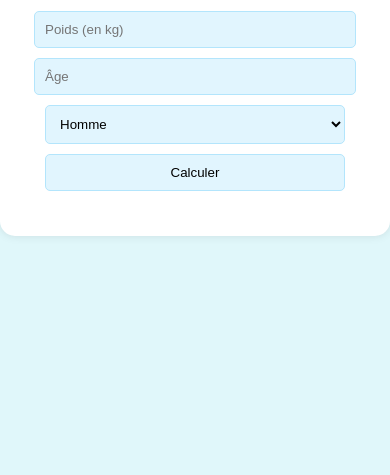
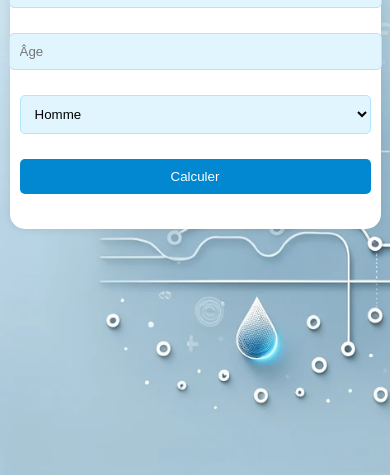
Before and after one commit to Amine-W/H2Optimal, a plain HTML site: page index.html in a window 390 px wide. Shown: the part 369-844 px from the top of the page. Drawn offline with Linux system fonts and the light colour scheme.

Commit message:
Site plus ésthétique et fluide

```diff
--- a/index.html
+++ b/index.html
@@ -1,12 +1,12 @@
 <!DOCTYPE html>
 <html>
 <head>
-    <title>Calculateur Hydrique</title>
+    <title>H2Optimal</title>
     <link rel="stylesheet" type="text/css" href="style.css">
 </head>
 <body>
     <div class="container">
-        <h1>Calculateur d'Hydratation</h1>
+        <h1>H2Optimal</h1>
         <form id="hydrationForm">
             <div class="form-group">
                 <input type="number" id="weight" placeholder="Poids (en kg)" required>
--- a/script.js
+++ b/script.js
@@ -6,7 +6,7 @@ document.getElementById('hydrationForm').addEventListener('submit', function(eve
     const gender = document.getElementById('gender').value;
 
     const waterIntake = calculateHydration(weight, age, gender);
-    document.getElementById('result').innerText = `Votre apport hydrique quotidien recommandé est de ${waterIntake} litres.`;
+    updateUI(waterIntake);
 });
 
 function calculateHydration(weight, age, gender) {
@@ -15,3 +15,9 @@ function calculateHydration(weight, age, gender) {
     if (gender === 'female') base *= 0.9;
     return base.toFixed(2);
 }
+
+function updateUI(waterIntake) {
+    const resultDiv = document.getElementById('result');
+    resultDiv.innerText = `Votre apport hydrique quotidien recommandé est de ${waterIntake} litres.`;
+    resultDiv.style.opacity = 1; // Fade in the result
+}
--- a/style.css
+++ b/style.css
@@ -5,7 +5,10 @@ body {
     align-items: center;
     height: 100vh;
     margin: 0;
-    background-color: #e0f7fa; /* Couleur de fond légèrement bleue */
+    background-image: url('./images/DALL·E\ 2023-11-16\ 06.28.19\ -\ Create\ a\ minimalist\ and\ very\ sober\ background\ for\ a\ hydration\ calculator\ website.\ Use\ a\ light\ shade\ of\ blue\ to\ suggest\ a\ connection\ to\ water\ and\ hydra.png');
+    background-size: cover;
+    background-repeat: no-repeat;
+    background-attachment: fixed;
 }
 
 .container {
@@ -15,53 +18,71 @@ body {
     border-radius: 15px;
     box-shadow: 0px 0px 10px 0px rgba(0,0,0,0.1);
     max-width: 400px;
+    width: 90%; /* Responsive width */
 }
 
 h1 {
     color: #0277bd; /* Bleu foncé pour le titre */
 }
 
-input, select, button {
-    margin: 10px;
-    padding: 10px;
-    border-radius: 5px; /* Bords arrondis */
-    border: 1px solid #b3e5fc; /* Bordure bleue claire */
-    background-color: #e1f5fe; /* Arrière-plan bleu très clair */
-    outline: none;
-}
-
-button {
-    color: rgb(0, 0, 0);
-    background-color: #0288d1; /* Bleu soutenu pour le bouton */
-    cursor: pointer;
-    border: none;
-}
-
-button:hover {
-    background-color: #0277bd;
-}
-
-#result {
-    margin-top: 20px;
-    color: #01579b; /* Bleu pour le résultat */
-}
-
 .form-group {
     display: flex;
     flex-direction: column;
     align-items: center;
+    width: 100%; /* Full width to align children */
+    margin-bottom: 15px;
 }
 
-input, select, button {
-    width: 100%; /* Largeur complète pour aligner les éléments */
-    margin: 5px 0; /* Espacement vertical */
+input[type="number"], select, button {
+    width: calc(100% - 20px); /* Adjust for padding */
+    max-width: 300px; /* Maximum width */
+    margin: 5px 0;
     padding: 10px;
     border-radius: 5px;
     border: 1px solid #b3e5fc;
     background-color: #e1f5fe;
     outline: none;
+    transition: all 0.3s ease; /* Transition for interaction */
 }
-input[type="number"], select, button {
-    width: calc(100% - 20px);
-    max-width: 300px;
+
+input:focus, select:focus, button:focus {
+    box-shadow: 0 0 0 2px #29b6f6;
+    border-color: #29b6f6;
 }
+
+button {
+    color: white;
+    background-color: #0288d1;
+    cursor: pointer;
+    border: none;
+    transition: transform 0.3s ease; /* Transition for button */
+}
+
+button:hover {
+    background-color: #0277bd;
+    transform: scale(1.05); /* Slight scale on hover */
+}
+
+#result {
+    margin-top: 20px;
+    color: #01579b;
+    opacity: 0; /* Start invisible for animation */
+    transition: opacity 1s ease; /* Fade in effect */
+}
+
+/* Responsive adjustments */
+@media (max-width: 768px) {
+    .container {
+        width: 90%;
+        padding: 10px;
+    }
+
+    .form-group {
+        width: auto;
+    }
+
+    input[type="number"], select, button {
+        width: 100%;
+        max-width: none;
+    }
+}
```
Also changed, not shown: images/DALL·E 2023-11-16 06.28.19 - Create a minimalist and very sober background for a hydration calculator website. Use a light shade of blue to suggest a connection to water and hydra.png (added).
